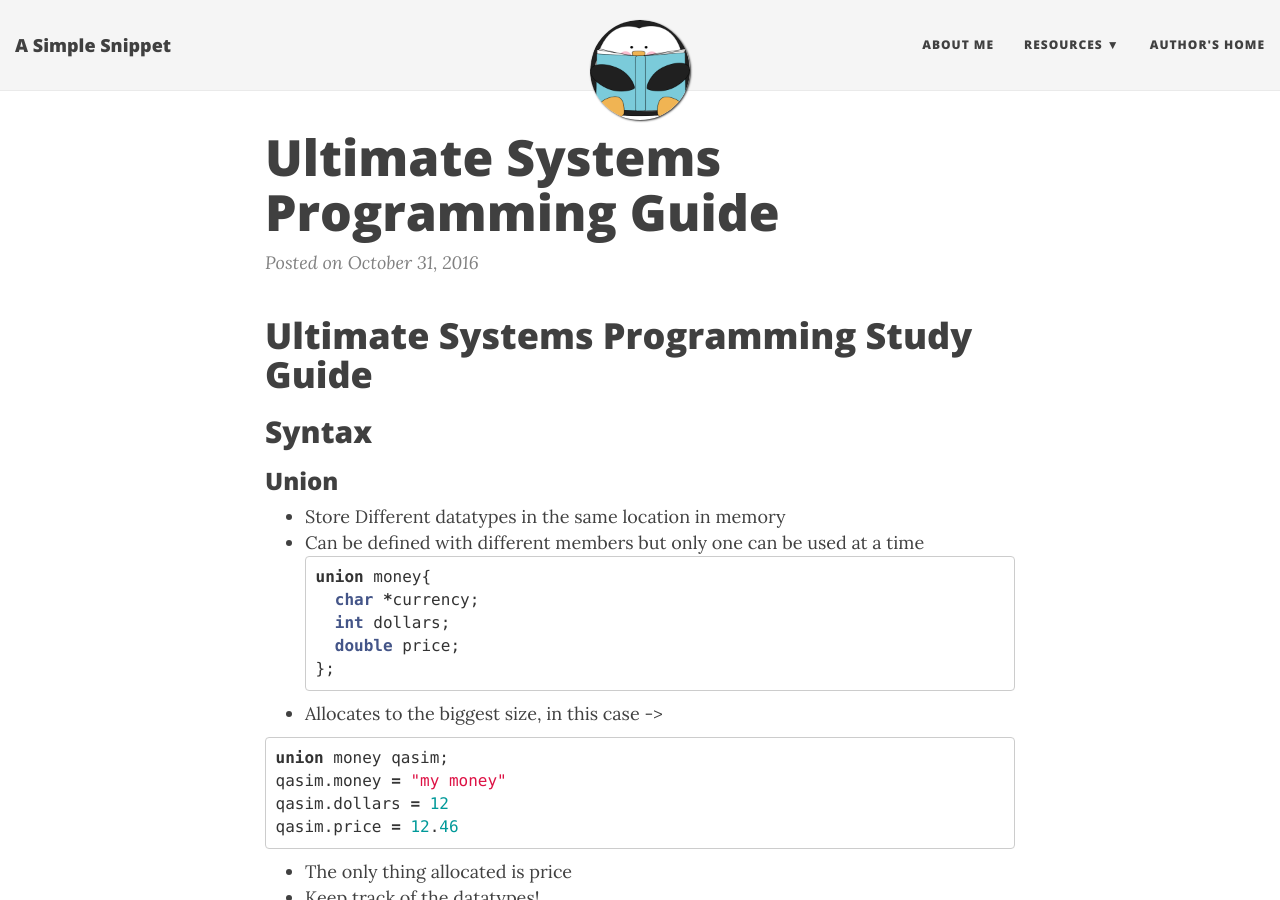
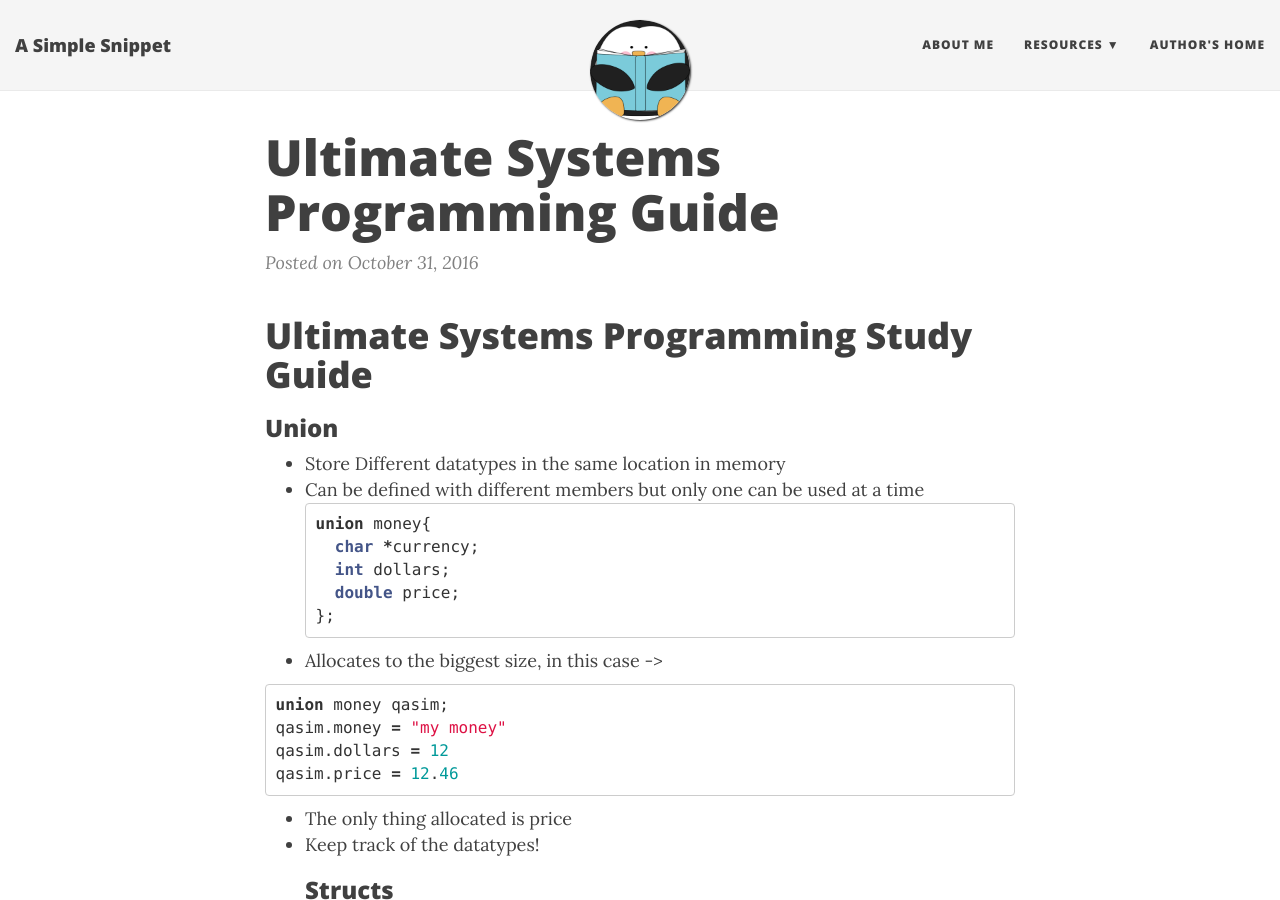
Before and after one commit to QasimAbbas/qasimabbas.github.io, a Jekyll site: the page built from _posts/2016-10-31-systems-notes.md, in a window 1280 px wide and 900 px high. Built offline with Jekyll 4.4.1, drawn with Linux system fonts in a browser that asks for light colours; nearby versions of some CDN libraries.

Commit message:
Update 2016-10-31-systems-notes.md

```diff
--- a/_posts/2016-10-31-systems-notes.md
+++ b/_posts/2016-10-31-systems-notes.md
@@ -4,8 +4,6 @@ title: Ultimate Systems Programming Guide
 ---
 
 # Ultimate Systems Programming Study Guide
-
-## Syntax
 
 ### Union
 
```
